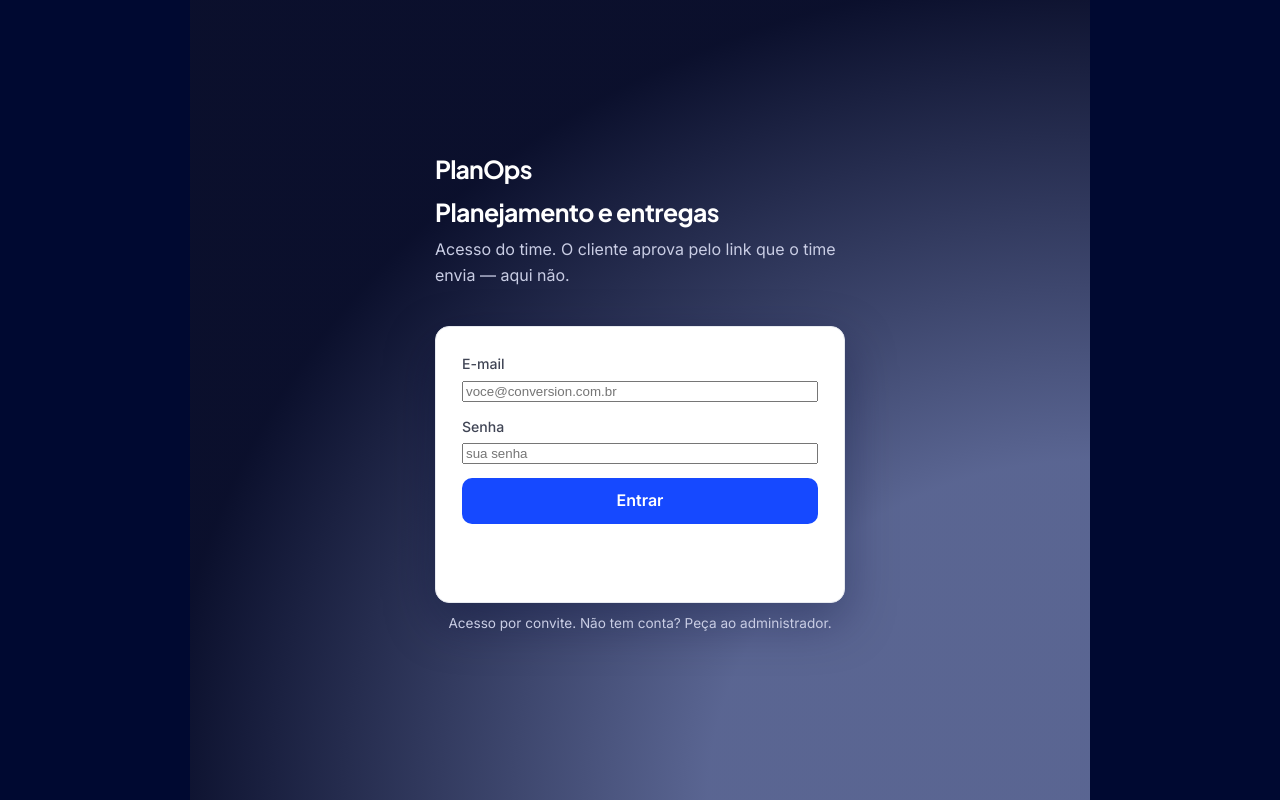
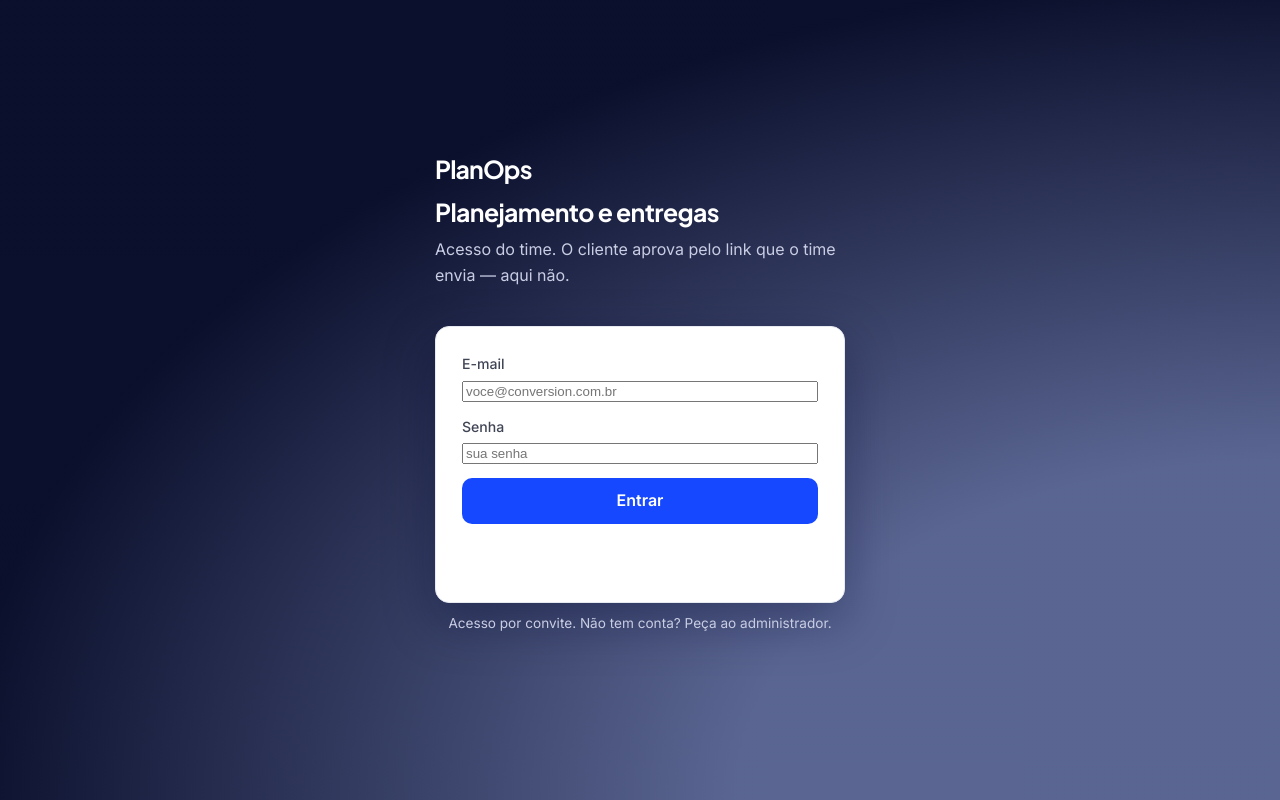
Before and after one commit to fsemeneze/Case_tecnico_Conversion, a Next.js app: page /login in a window 1280 px wide. Built offline with nearby package versions, Linux system fonts and the light colour scheme.

Commit message:
Login sem largura maxima: gradiente de ponta a ponta

```diff
--- a/app/globals.css
+++ b/app/globals.css
@@ -635,6 +635,13 @@ body:has(.login) {
   background: #000931;
 }
 
+/* Sem a largura máxima do `main`: o gradiente precisa ir de ponta a ponta. */
+main.login {
+  max-width: none;
+  margin: 0;
+  width: 100%;
+}
+
 .login {
   min-height: 100vh;
   min-height: 100dvh;
```
